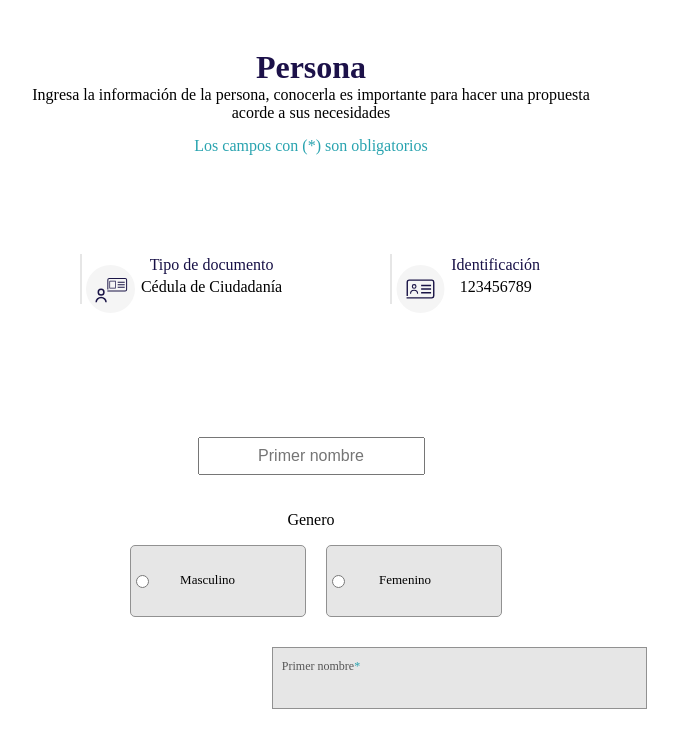
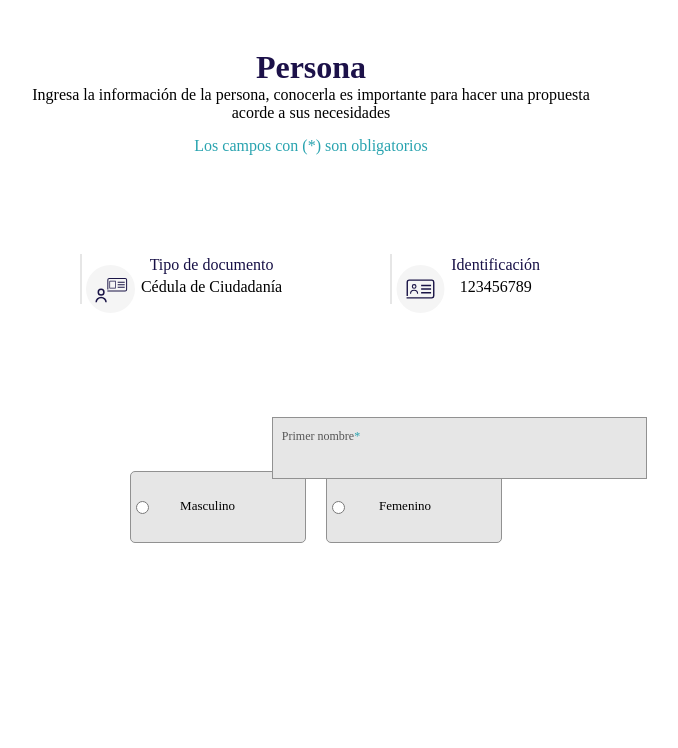
Before and after one commit to FedericoBenitezItConsultores/-opportunity-factory-practice-project, a React (Vite) app: page / in a window 1280 px wide. Shown: the top 748 px of the page, without its empty margins (329-1007 px from the left). Built offline with nearby package versions, Linux system fonts and the light colour scheme.

Commit message:
[FEATURE]input

```diff
--- a/src/components/InfoPerson.jsx
+++ b/src/components/InfoPerson.jsx
@@ -63,9 +63,7 @@ export const InfoPerson = () => {
         </div>
       </div>
 
-      <div>
-        <input type="text" id="nombre" placeholder="Primer nombre" />
-      </div>
+      <InputForm />
 
       <p>Genero</p>
       <form>
@@ -83,7 +81,6 @@ export const InfoPerson = () => {
           </label>
         </div>
       </form>
-      <InputForm />
     </div>
   );
 };
--- a/src/components/atoms/input-form/styles.module.css
+++ b/src/components/atoms/input-form/styles.module.css
@@ -24,23 +24,21 @@
 
 .input {
     /* Layout Properties */
-    top: 567px;
-    left: 333px;
+    /* top: 567px;
+    left: 333px; */
     width: 375px;
     height: 50px;
     text-align: left !important;
     padding-bottom: 15px !important;
-
     padding-top: 45px !important;
     /* Empuja el texto hacia abajo */
     box-sizing: border-box;
     /* Incluye el padding en el tamaño total del input */
     /* UI Properties */
-    background: var(--unnamed-color-e6e6e6) 0% 0% no-repeat padding-box;
-    border: 1px solid var(--unnamed-color-919191);
+    /* background: var(--unnamed-color-e6e6e6) 0% 0% no-repeat padding-box;
+    border: 1px solid var(--unnamed-color-919191); */
     background: #E6E6E6 0% 0% no-repeat padding-box;
     border: 1px solid #919191;
     opacity: 1;
     /* text-align: left; */
-
 }
```
